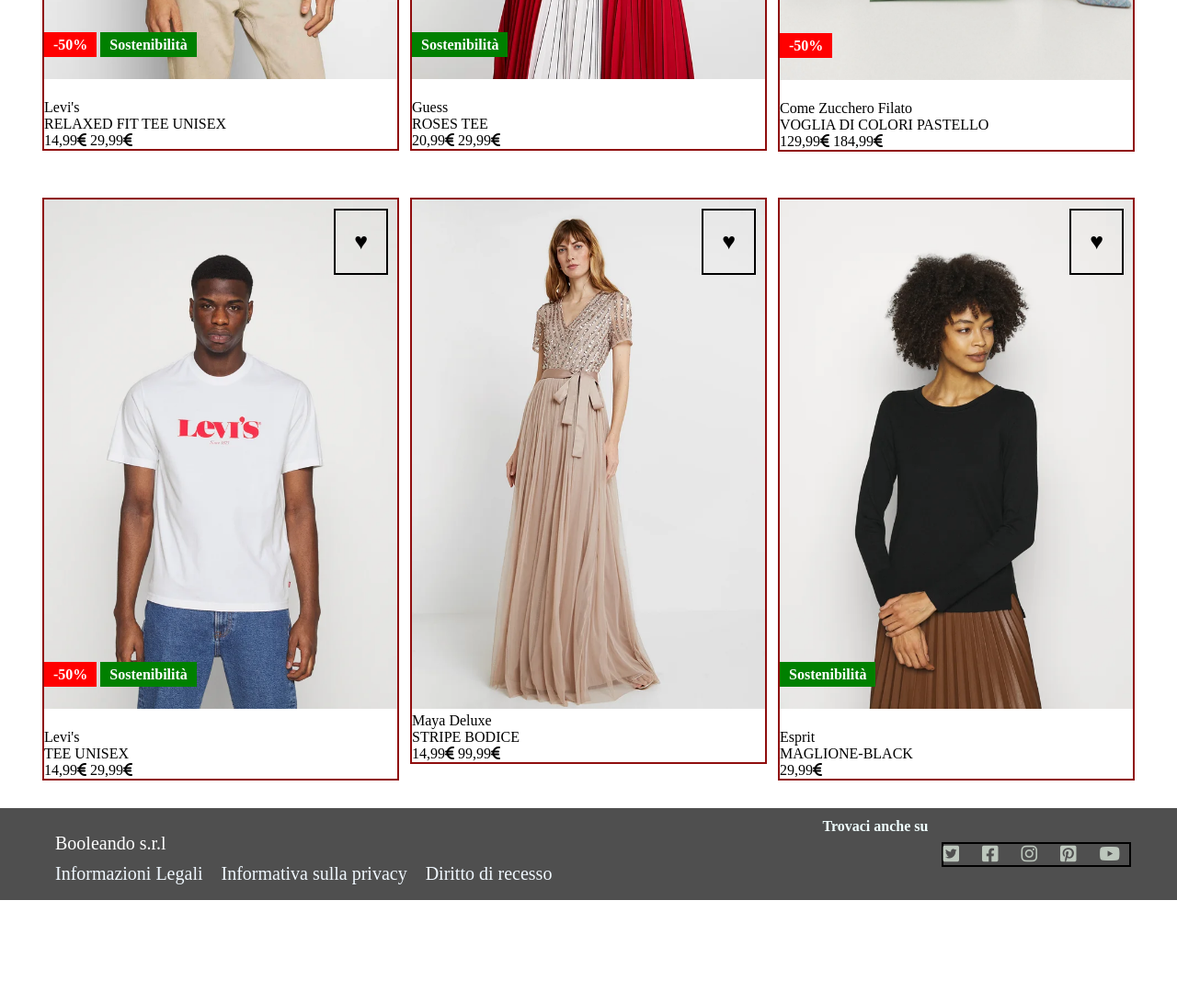
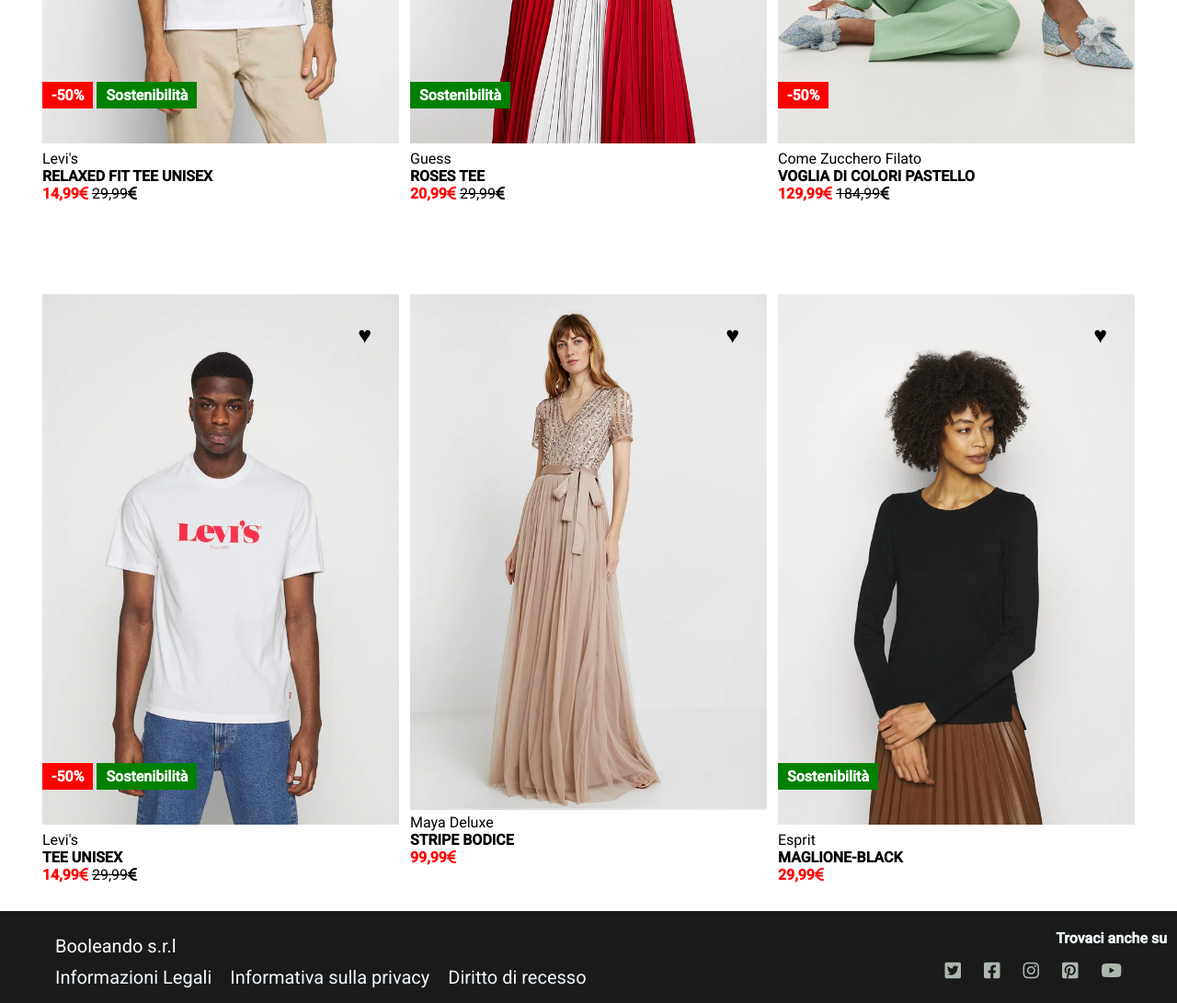
Before and after one commit to allievo24/html-css-boolando, a plain HTML site: page index.html in a window 1280 px wide. Shown: the part 520-1611 px from the top of the page at 92% size. Before the commit the page ends 1499 px from the top, so only its background shows below. Drawn offline with Linux system fonts and the light colour scheme.

Commit message:
fine progetto

```diff
--- a/css/style.css
+++ b/css/style.css
@@ -1,42 +1,69 @@
+
+/* per eliminare i bordi  ei margini di defeult*/
 *{
     margin: 0;
     padding: 0;
     box-sizing: border-box;
 }
-/*inizio heade*/
+/*stile de fonte link riportato nel header*/
+body{
+    font-family: 'Fredoka One', cursive;
+    font-family: 'Roboto', sans-serif;
+
+}
+
+/*inizio header
+il container e reso flex per allignare i contenuti
+justify per spaziarli,align-items per centrali verticalmente,posizion
+-fixed per rende il contenitore fisso paraporto alla pagina*/
 .container {
-
+    height: 65px;
     width: 100%;
-    background-color: #D4A520;
+    background-color: #FF6900;
     display: flex;
     justify-content: space-around;
-    align-items:center ;
+    align-items: center ;
     position: fixed;
     z-index: 1;
+    font-weight:bold ;
 }
+
+
+/*regola per dimensionamenti immagine logo */
 .logo img {
 
     height: 30px;
+}
 
 
-}
+/*questa classe e il container della lista reso flex
+per mettere il <li> sulla stessa ligna list-style: none;
+per eliminare i punti di defeult */
 .categoria{
-    border: 2px solid black;
+
     display: flex;
     list-style: none;
-
 }
-
+/* il padding spazia gli <li> tra di loro*/
 li{
   padding: 0 10PX;
   color: aliceblue;
 }
 
+/*regole di stile per le icone presenti nel header */
+.icone{
+
+    font-size: 20px;
+    color: rgba(240, 255, 240, 0.688);
+    letter-spacing: 10px;
+}
+
+/*fine header*/
 
 
 
-
-/*inzio sezione*/
+/*inzio sezione container e il contenitore padre reso flex
+per allignare la classe prodotto wrap per andare a capo*/
 
 .container-sopra{
     max-width: 1200px;
@@ -46,20 +73,25 @@ li{
 
 
 }
+/*contenitore padre per immagine, etichetta, e descrizione.
+reso relative per poter spostare gli elementi al suo interno
+la width e sta divisa per 3*cosi ogni prdotto prende 1/3 della width*/
+.prodotto {
 
-.prodotto {
-    border: 2px solid rgb(143, 13, 13);
     width: calc(97% / 3);
     margin: auto;
     position:relative;
-    margin-top: 50px;
-}
-.prodotto img {
-
-    width: 100%;
-
+    margin-top: 100px;
 }
 
+/*regola per dimensionare l'immagine all'interno del
+contenitore padre*/
+.prodotto img {
+    width: 100%;
+    height: 90%;
+}
+/*regole di stile per etichtta; sconto resa relative
+per poterla spostare di 50px da sotto paraporto alla sua posizione originale   */
 .sconto{
     background-color: red;
     padding: 5px 10px;
@@ -69,7 +101,6 @@ li{
     bottom: 50px;
 }
 
-
 .etichetta{
     background-color: green;
     padding: 5px 10px;
@@ -78,79 +109,69 @@ li{
     position: relative;
     bottom: 50px;
 }
+.descrizione-prodotto .prezzo{
+    color: red;
+    font-weight: bold
+}
 
-/*regola x per avvicinare la descrizione
-all'immagine
-.descrizione-prodotto{
-    margin-top: -5%;
- }
- */
-/*regola x il posizionamentol'icona del cuore all*/
-
-
- .cuore{
+/*regola x il posizionamentol'icona del cuore all resa absolute
+per poterla spostarla paraporto al suo container prodotto*/
+.cuore{
      position: absolute;
      top: 10px;
      right:10px;
-     border: 2px solid black;
      padding: 20px;
      font-size: 25px;
  }
- /*regola x l'icona del cuore all
+/*regola x l'icona del cuore all
    passaggio del mouse diventa rossa*/
  .cuore:hover{
      color: red;
  }
-
-.icone{
-    border: 2px solid black;
-    font-size: 20px;
-    color: rgba(240, 255, 240, 0.688);
-    letter-spacing: 10px;
-
+/* mette il testo della classe in grassetto*/
+ .nome {
+    font-weight: bold;
 }
 
 
-
-
+/*regola per psizionare l'immagine primaria
+sopra quella secondaria*/
 .prodotto .img-primaria{
     position: absolute;
     top: 0%;
     left: 0%;
 
-
 }
-
+/*al passaggio del mause sul l'immagine primaria sparisce
+lasciando mostrare l'immagine secondaria */
 .img-primaria:hover{
     display: none;
 
 }
-
+/*inzio footer reso flex per allineare i contenti*/
 footer{
     width: 100%;
     height: 100px;
     display: flex;
     justify-content: space-between;
     padding: 0 50px;
-    background-color: rgba(0, 0, 0, 0.692);
+    background-color: #1A1A1A;
     align-items: center;
     margin-top: 30px;
 
 }
 
-
+/*regole per l'intestazione*/
 .intesta{
    /* border: 2px solid white;*/
     color: white;
     padding-left: 10px ;
     font-size: 20px;
-
-
 }
 
+/*regole per allineare la lista e spostarla */
+.categoria2{
 
-.categoria2{
-   /* border: 2px solid white;*/
     display: flex;
     position: relative;
     left: -10px;
@@ -160,14 +181,42 @@ footer{
 
 nav{
     color: azure;
-
 }
 
 
 h4{
     position: relative;
-    right: -130px;
+    right:  -366px;
     bottom: 30px;
     color: azure;
+    margin-top: 20px;
+}
 
+.icone-footer{
+
+    font-size: 20px;
+    color: rgba(240, 255, 240, 0.688);
+    letter-spacing: 10px;
+    margin-top: 30px;
 }
+
+
+
+/*regole debug*/
+.debug.cuore{
+    border: 2px solid black;
+}
+
+
+ .debug .icone{
+    border: 2px solid black;
+ }
+
+ .debug .prodotto{
+     border: 2px solid rgb(143, 13, 13);
+ }
+
+ .debug.categoria{
+   border: 2px solid black
+ }
+ /*fine regole debug*/
--- a/index.html
+++ b/index.html
@@ -8,11 +8,15 @@
         <link rel="stylesheet" href="css/style.css">
         <link rel="stylesheet" href="https://cdnjs.cloudflare.com/ajax/libs/font-awesome/6.1.0/css/all.min.css" integrity="sha512-10/jx2EXwxxWqCLX/hHth/vu2KY3jCF70dCQB8TSgNjbCVAC/8vai53GfMDrO2Emgwccf2pJqxct9ehpzG+MTw==" crossorigin="anonymous" referrerpolicy="no-referrer" />
         <link rel="stylesheet" href="https://cdnjs.cloudflare.com/ajax/libs/font-awesome/6.1.0/css/brands.min.css" integrity="sha512-BglNUJaVmT9HacZ2AsbVQxjswBmIf3AJj9hhXr/Yre33qU+A1p8gXUcavzcHYkWf5bIvLMIiEbdMrEVqb5h2Rg==" crossorigin="anonymous" referrerpolicy="no-referrer" />
+        <link rel="preconnect" href="https://fonts.googleapis.com">
+        <link rel="preconnect" href="https://fonts.gstatic.com" crossorigin>
+        <link href="https://fonts.googleapis.com/css2?family=Fredoka+One&family=Roboto:ital,wght@0,400;0,500;1,300;1,400&display=swap" rel="stylesheet">
 
 
     </head>
 
-<body>
+    <body class>
+        <!--inzio barra di navigazione -->
         <header class="container">
             <nav >
                 <ul class="categoria">
@@ -28,32 +32,34 @@
                 <i class="fa-solid fa-heart"></i>
                 <i class="fa-solid fa-bag-shopping"></i>
                 <i class="fa-solid fa-user"></i>
+            <span>
+        </header>
+        <!--fine barra di navigazione -->
 
-        <span>
-
-
-    </header>
-
+        <!--inzio contenitore -->
         <main>
             <section class="container-sopra">
+                <!--inzio sezione prodotto 1-->
 
                 <div class="prodotto">
-                <img src="img/1.webp" alt="">
+                    <img class="img-primaria" src="img/1.webp" alt="">
+                    <img class="img-secondaria" src="img/1b.webp" alt="">
+
                     <span class="sconto">-50%</span>
                     <span class="etichetta" >Sostenibilità</span>
 
                     <div class="descrizione-prodotto">
                         <div>Levi's</div>
-                    <div>RELAXED FIT TEE UNISEX</div>
-                    <span>14,99<i class="fa-solid fa-euro-sign"></i></span>
-                    <span>29,99<i class="fa-solid fa-euro-sign"></i></span>
+                        <div class="nome">RELAXED FIT TEE UNISEX</div>
+                        <span class="prezzo">14,99<i class="fa-solid fa-euro-sign"></i></span>
+                        <del>29,99<i class="fa-solid fa-euro-sign"></i></del>
                         <span class="cuore">&hearts;</span>
                     </div>
 
                 </div>
+                <!--fine sezione prodotto 1-->
 
-
-
+                <!--inzio sezione prodotto 2 -->
                 <div class="prodotto">
                     <img class="img-primaria" src="img/2.webp" alt="">
                     <img class="img-secondaria" src="img/2b.webp" alt="">
@@ -62,18 +68,18 @@
 
                     <div class="descrizione-prodotto">
                         <div>Guess</div>
-                    <div>ROSES TEE</div>
+                        <div class="nome">ROSES TEE</div>
                         <span class="cuore">&hearts;</span>
-                    <span>20,99<i class="fa-solid fa-euro-sign"></i></span>
-                    <span>29,99<i class="fa-solid fa-euro-sign"></i></span>
+                        <span class="prezzo">20,99<i class="fa-solid fa-euro-sign"></i></span>
+                        <del>29,99<i class="fa-solid fa-euro-sign"></i></del>
                     </div>
 
                 </div>
+                <!--fine sezione prodotto 2 -->
 
 
 
-
-
+                <!--inzio sezione prodotto 3-->
                 <div class="prodotto">
 
                     <img class="img-primaria" src="img/3.webp" alt="">
@@ -83,15 +89,16 @@
 
                     <div class="descrizione-prodotto">
                         <div>Come Zucchero Filato</div>
-                    <div>VOGLIA DI COLORI PASTELLO</div>
+                        <div class="nome">VOGLIA DI COLORI PASTELLO</div>
                         <span class="cuore">&hearts;</span>
-                    <span>129,99<i class="fa-solid fa-euro-sign"></i></span>
-                    <span>184,99<i class="fa-solid fa-euro-sign"></i></span>
+                        <span class="prezzo">129,99<i class="fa-solid fa-euro-sign"></i></span>
+                        <del>184,99<i class="fa-solid fa-euro-sign"></i></del>
                     </div>
 
+                </div>
+                <!--inzio sezione prodotto3 -->
 
-
-            </div>
+                <!--inzio sezione prodotto4 -->
 
                 <div class="prodotto">
 
@@ -103,14 +110,15 @@
 
                     <div class="descrizione-prodotto">
                         <div>Levi's</div>
-                    <div> TEE UNISEX</div>
-                    <span>14,99<i class="fa-solid fa-euro-sign"></i></span>
-                    <span>29,99<i class="fa-solid fa-euro-sign"></i></span>
+                        <div class="nome"> TEE UNISEX</div>
+                        <span class="prezzo">14,99<i class="fa-solid fa-euro-sign"></i></span>
+                        <del>29,99<i class="fa-solid fa-euro-sign"></i></del>
                         <span class="cuore">&hearts;</span>
                     </div>
+                </div>
+                <!--fine sezione prodotto 4 -->
 
-
-            </div>
+                <!--inzio sezione prodotto 5 -->
 
                 <div class="prodotto">
 
@@ -119,15 +127,14 @@
 
                     <div class="descrizione-prodotto">
                         <div>Maya Deluxe</div>
-                    <div> STRIPE BODICE</div>
-                    <span>14,99<i class="fa-solid fa-euro-sign"></i></span>
-                    <span>99,99<i class="fa-solid fa-euro-sign"></i></span>
+                        <div class="nome"> STRIPE BODICE</div>
+                        <span class="prezzo">99,99<i class="fa-solid fa-euro-sign"></i></span>
                         <span class="cuore">&hearts;</span>
                     </div>
+                </div>
+                <!--fine sezione prodotto 5-->
 
-
-            </div>
-
+                <!--inzio sezione prodotto 6 -->
                 <div class="prodotto">
 
                     <img class="img-primaria" src="img/6.webp" alt="">
@@ -137,41 +144,44 @@
 
                     <div class="descrizione-prodotto">
                         <div>Esprit</div>
-                    <div>MAGLIONE-BLACK</div>
+                        <div class="nome">MAGLIONE-BLACK</div>
                         <span class="cuore">&hearts;</span>
-                    <span>29,99<i class="fa-solid fa-euro-sign"></i></span>
+                        <span class="prezzo">29,99<i class="fa-solid fa-euro-sign"></i></span>
                     </div>
-
-
                 </div>
-
+                <!--fine sezione prodotto 6-->
 
             </section>
+            <!--fine contenitore -->
         </main>
+
+        <!--inzio footer -->
         <footer>
-        <div class="intesta">Booleando s.r.l
+            <!--inzio parte sinistra-->
+            <div class="intesta">
+                Booleando s.r.l
             <nav >
                 <ul class="categoria2" >
                     <li>Informazioni Legali</li>
                     <li>Informativa sulla privacy</li>
                     <li>Diritto di recesso</li>
-
                 </ul>
-
             </nav>
             </div>
+            <!--fine parte sinistra-->
+
+            <!--inzio parte destra-->
             <h4>Trovaci anche su</h6>
-        <div class= icone>
+            <div class= icone-footer>
                 <i class="fa-brands fa-twitter-square"></i>
                 <i class="fa-brands fa-facebook-square"></i>
                 <i class="fa-brands fa-instagram"></i>
                 <i class="fa-brands fa-pinterest-square"></i>
                 <i class="fa-brands fa-youtube"></i>
-
             </div>
-
-
+            <!--fine parte destra-->
         </footer>
+        <!--fine footer -->
 
     </body>
 </html>
```
Lines whose indentation alone changed are shown as unchanged.
